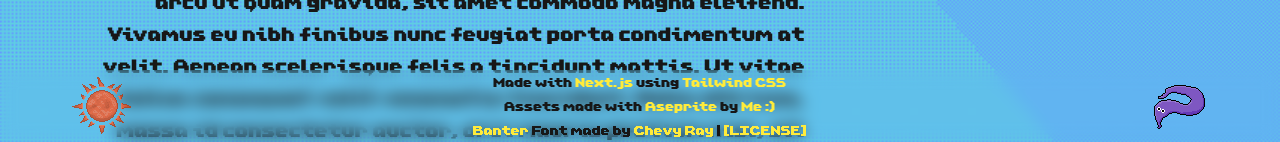
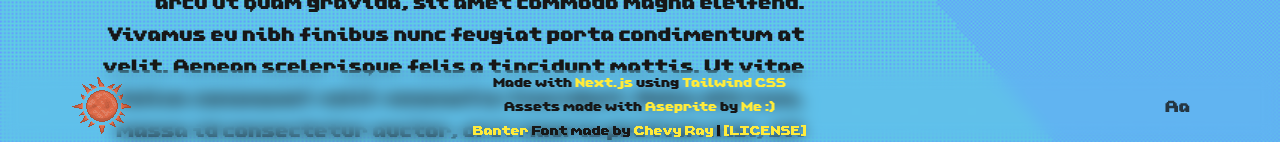
Before and after one commit to hansied67/hansied67.github.io, a Next.js app: page /bio in a window 1280 px wide. Shown: the part 658-800 px from the top of the page. Built offline with nearby package versions, Linux system fonts and the light colour scheme.

Commit message:
Font toggle button, button/link hover style refactor

```diff
--- a/src/app/bio/page.tsx
+++ b/src/app/bio/page.tsx
@@ -1,6 +1,6 @@
 export default function Bio() {
     return (
-        <div className="light grid grid-rows-[20px_1fr_20px] min-h-screen p-8 pb-20 gap-16 sm:p-20 font-[family-name:var(--font-geist-sans)]">
+        <div className="light grid grid-rows-[20px_1fr_20px] min-h-screen p-8 pb-20 gap-16 sm:p-20">
           <main className="flex flex-col gap-[32px] row-start-2">
             <div className="flex flex-wrap justify-around gap-8">
               <div className="flex flex-2 text-2xl text-end">
--- a/src/app/components/SiteFooter/SiteFooter.tsx
+++ b/src/app/components/SiteFooter/SiteFooter.tsx
@@ -3,19 +3,18 @@
 import Image from "next/image";
 import Link from "next/link";
 import ThemeToggle from "../ThemeToggle/ThemeToggle";
+import TextToggle from "../TextToggle/TextToggle";
 
 
 export default function SiteFooter() {
     return(
-        <footer className="fixed w-full bottom-0 items-center justify-center backdrop-blur">
-          <div className="max-w-screen-xl flex items-center justify-between mx-auto">
-            <div className="flex flex-1">
+        <footer className="fixed w-full bottom-0 items-stretch backdrop-blur">
+          <div className="max-w-screen-xl flex mx-auto">
             <ThemeToggle className="flex flex-1"/>
-            </div>
             <div className="flex flex-2 justify-center flex-col">
               <div className="text-center justify-items-center">Made with&nbsp;
                 <Link
-                className="text-yellow-500 hover:text-gray-400 visited:text-amber-500"
+                className="text-yellow-500 hover:text-green-500 visited:text-amber-500"
                 href="https://nextjs.org/"
                 target="_blank"
                 rel="noopener noreferrer">
@@ -23,7 +22,7 @@ export default function SiteFooter() {
                 </Link>
                 &nbsp;using&nbsp;
                 <Link
-                className="text-yellow-500 hover:text-[#61DBFB] visited:text-amber-500"
+                className="text-yellow-500 hover:text-green-500 visited:text-amber-500"
                 href="https://tailwindcss.com/"
                 target="_blank"
                 rel="noopener noreferrer">
@@ -32,7 +31,7 @@ export default function SiteFooter() {
               </div>
               <div className="text-center justify-items-center">Assets made with&nbsp;
                 <Link
-                className="text-yellow-500 hover:text-cyan-100 visited:text-amber-500"
+                className="text-yellow-500 hover:text-green-500 visited:text-amber-500"
                 href="https://www.aseprite.org/"
                 target="_blank">
                     Aseprite
@@ -68,15 +67,7 @@ export default function SiteFooter() {
                 </Link>
               </div>
             </div>
-            <div className="flex flex-1 justify-end">
-                <Image
-                aria-hidden
-                src="/worm_foreground.png"
-                alt="Worm 3"
-                width={64}
-                height={64}
-                />
-            </div>
+            <TextToggle className="flex flex-1 justify-end"/>
           </div>
         </footer>
     )
--- /dev/null
+++ b/src/app/components/TextToggle/TextToggle.tsx
@@ -0,0 +1,28 @@
+'use client';
+
+import { useState } from "react";
+
+export default function TextToggle(props: { className: string | undefined; }) {
+    const [isPixelFont, setPixelFont] = useState(true);
+
+    function toggleFont() {
+        const mainContainer = document.getElementById("main-container");
+        if (isPixelFont) {
+            mainContainer?.classList.remove("font-pixel");
+            mainContainer?.classList.add("font-sans");
+        }
+        else {
+            mainContainer?.classList.remove("font-sans");
+            mainContainer?.classList.add("font-pixel");
+        }
+        setPixelFont(!isPixelFont);
+    }
+
+    return (
+        <div className={props.className}>
+            <button onClick={toggleFont} className="self-center opacity-80 hover:opacity-100 hover:bg-(--color-background)/50 rounded-md text-xl w-[64px] h-[64px]">
+                Aa
+            </button>
+        </div>
+    )
+}
--- a/src/app/components/ThemeToggle/ThemeToggle.tsx
+++ b/src/app/components/ThemeToggle/ThemeToggle.tsx
@@ -27,7 +27,7 @@ export default function ThemeToggle(props: { className: string | undefined; }) {
 
     const darkButton = <button onClick={toggleTheme}>
       <Image
-        className="opacity-80 hover:opacity-100"
+        className="opacity-80 hover:opacity-100 hover:bg-(--color-background)/50 rounded-md"
         src="/Moon.png"
         alt="Light mode toggle"
         width={64}
@@ -37,7 +37,7 @@ export default function ThemeToggle(props: { className: string | undefined; }) {
     </button>
     const lightButton = <button onClick={toggleTheme}>
     <Image
-      className="opacity-80 hover:opacity-100"
+      className="opacity-80 hover:opacity-100 hover:bg-(--color-background)/50 rounded-md"
       src="/Sun.png"
       alt="Dark mode toggle"
       width={64}
--- a/src/app/globals.css
+++ b/src/app/globals.css
@@ -6,8 +6,6 @@
   --background: #ededed;
   --foreground: #171717;
   --background-image: url("/site-bg-light.png");
-  --font-sans: var(--font-banter);
-  --font-mono: var(--font-banter);
 }
 
 /* Banter & Banter Bold fonts by Chevy Ray: https://chevyray.itch.io/pixel-font-banter */
@@ -15,6 +13,8 @@
 @theme inline {
   --color-background: var(--background);
   --color-foreground: var(--foreground);
+  --font-pixel: var(--font-banter);
+  --font-sans: var(--font-geist-sans);
 }
 
 @media (prefers-color-scheme: dark) {
@@ -29,7 +29,7 @@ body {
   background: var(--background);
   background-image: var(--background-image);
   color: var(--foreground);
-  /* font-family: Arial, Helvetica, sans-serif; */
+  /* font-family: var(--font-sans); */
   /* background-blend-mode: difference; */
   background-size: cover;
 }
--- a/src/app/layout.tsx
+++ b/src/app/layout.tsx
@@ -1,19 +1,15 @@
 import type { Metadata } from "next";
-import { Geist_Mono } from "next/font/google";
+import { Geist,  } from "next/font/google";
 import localFont from "next/font/local";
 //import localFont from "next/font/local";
 import "./globals.css";
 import SiteNav from "./components/SiteNav/SiteNav";
 import SiteFooter from "./components/SiteFooter/SiteFooter";
 
-// const geistSans = Geist({
-//   variable: "--font-geist-sans",
-//   subsets: ["latin"],
-// });
-
-const geistMono = Geist_Mono({
-  variable: "--font-geist-mono",
+const geistSans = Geist({
+  variable: "--font-geist-sans",
   subsets: ["latin"],
+  display: "swap",
 });
 
 /* Banter & Banter Bold fonts by Chevy Ray: https://chevyray.itch.io/pixel-font-banter */
@@ -30,6 +26,7 @@ const banter = localFont({
     },
   ],
   variable: "--font-banter",
+  display: "swap",
 })
 
 // const pixelFont = localFont({
@@ -103,11 +100,13 @@ export default function RootLayout({
   return (
     <html lang="en">
       <body
-        className={`${banter.className} ${geistMono.variable} antialiased`}
+        className={`${banter.className} ${geistSans.variable} antialiased`}
       >
-        <SiteNav />
-        {children}
-        <SiteFooter />
+        <div id="main-container">
+          <SiteNav />
+          {children}
+          <SiteFooter />
+        </div>
       </body>
     </html>
   );
--- a/src/app/page.tsx
+++ b/src/app/page.tsx
@@ -4,9 +4,9 @@ import Image from "next/image";
 
 export default function Home() {
   return (
-    <div className="light grid grid-rows-[20px_1fr_20px] items-center justify-items-center min-h-screen p-8 pb-20 gap-16 sm:p-20 font-[family-name:var(--font-geist-sans)]">
+    <div className="light grid grid-rows-[20px_1fr_20px] items-center justify-items-center min-h-screen p-8 pb-20 gap-16 sm:p-20">
       <main className="flex flex-col gap-[32px] row-start-2 items-center">
-        <h1 className="text-5xl bold font-bold">
+        <h1 className="text-5xl font-bold">
           Wanna see a frog?
         </h1>
         <Image
--- a/src/app/portfolio/page.tsx
+++ b/src/app/portfolio/page.tsx
@@ -4,7 +4,7 @@ import CustomCarousel from "../components/CustomCarousel/CustomCarousel";
 
 export default function Portfolio() {
     return (
-        <div className="light grid grid-rows-[20px_1fr_20px] min-h-screen p-8 pb-20 gap-16 sm:p-20 font-[family-name:var(--font-geist-sans)]">
+        <div className="light grid grid-rows-[20px_1fr_20px] min-h-screen p-8 pb-20 gap-16 sm:p-20">
           <main className="flex flex-col gap-[32px] row-start-2">
             <div className="flex flex-row gap-[32px] border-2 rounded-xl p-2">
               <div className="flex flex-3 py-2 pl-2">
```
